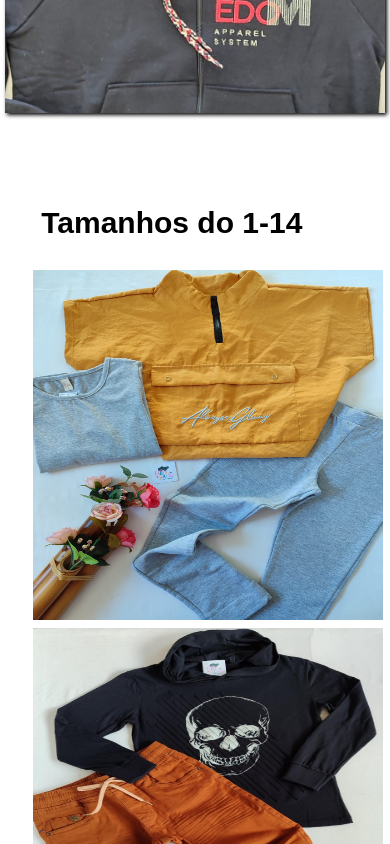
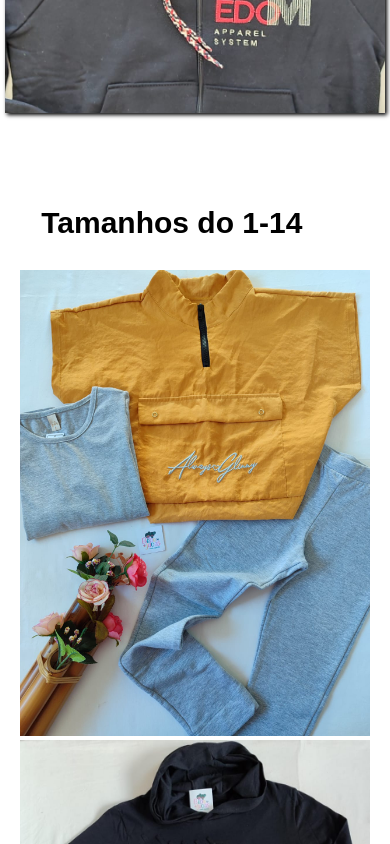
Before and after one commit to ErickOliveira1000/Site-BebeJucasModaInfantil, a plain HTML site: page index.html in a window 390 px wide. Shown: the part 1156-2000 px from the top of the page. Drawn offline with Linux system fonts and the light colour scheme.

Commit message:
Ajuste de alinhamento na página de ínicio.

```diff
--- a/styles.css
+++ b/styles.css
@@ -342,6 +342,12 @@ div.dadosDoUsuario input{
     color: rgb(17, 17, 17);
     font-size: 17px;
     padding-left: 15px;
+}
+
+div.dadosDoUsuario input:focus {
+    border: 2px solid;
+    border-color:  #2eddc6;
+    outline-style: none;
 }
 
 div.dadosDoUsuario button{
@@ -929,14 +935,16 @@ div.dadosDoUsuario strong{
 
     #produto-fotos {
         justify-content: center;
+        align-items: center;
         margin-left: 5%;
         margin-right: 5%;
         padding: 3%;
-        display: inline-flexbox;
     }
 
     .fotos2 {
-        display: inline;
+        display: flex;
+        flex-direction: column;
+        align-items: center;
     }
 
     .novo-container2{
```
